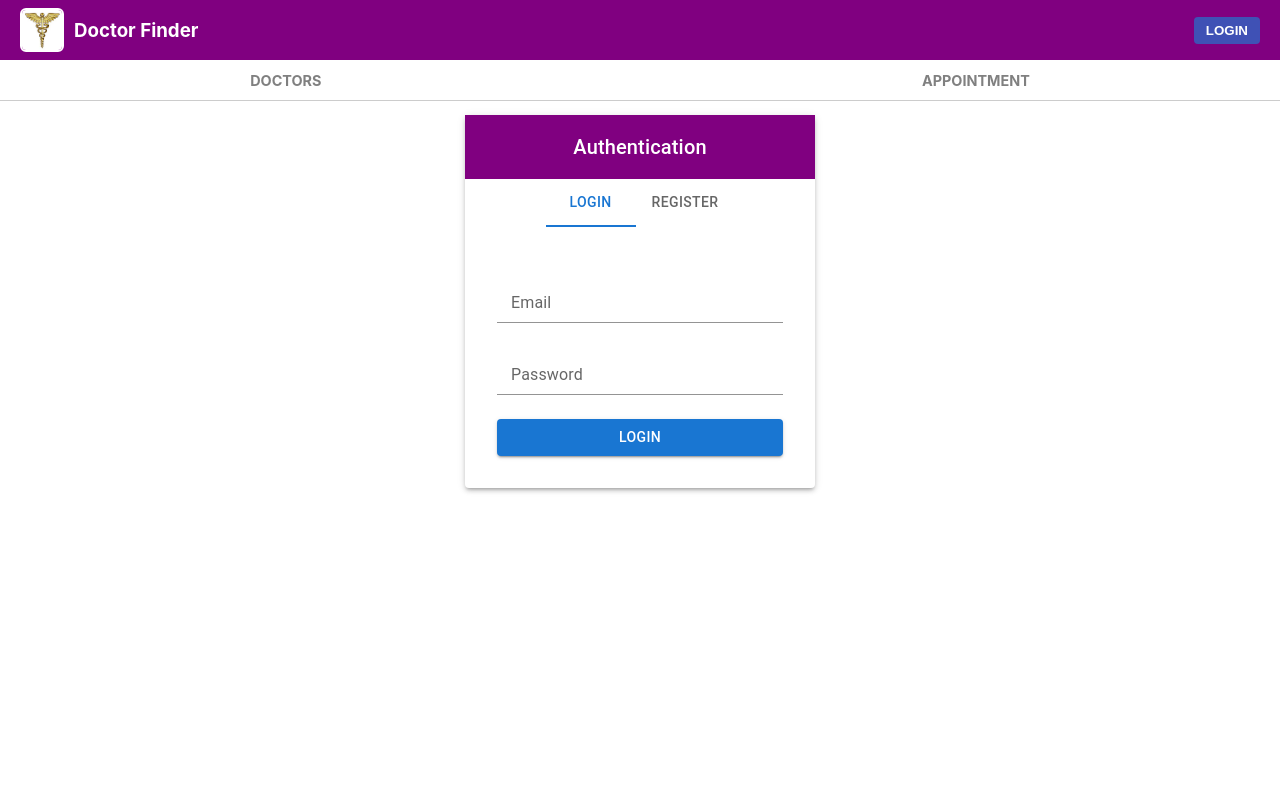
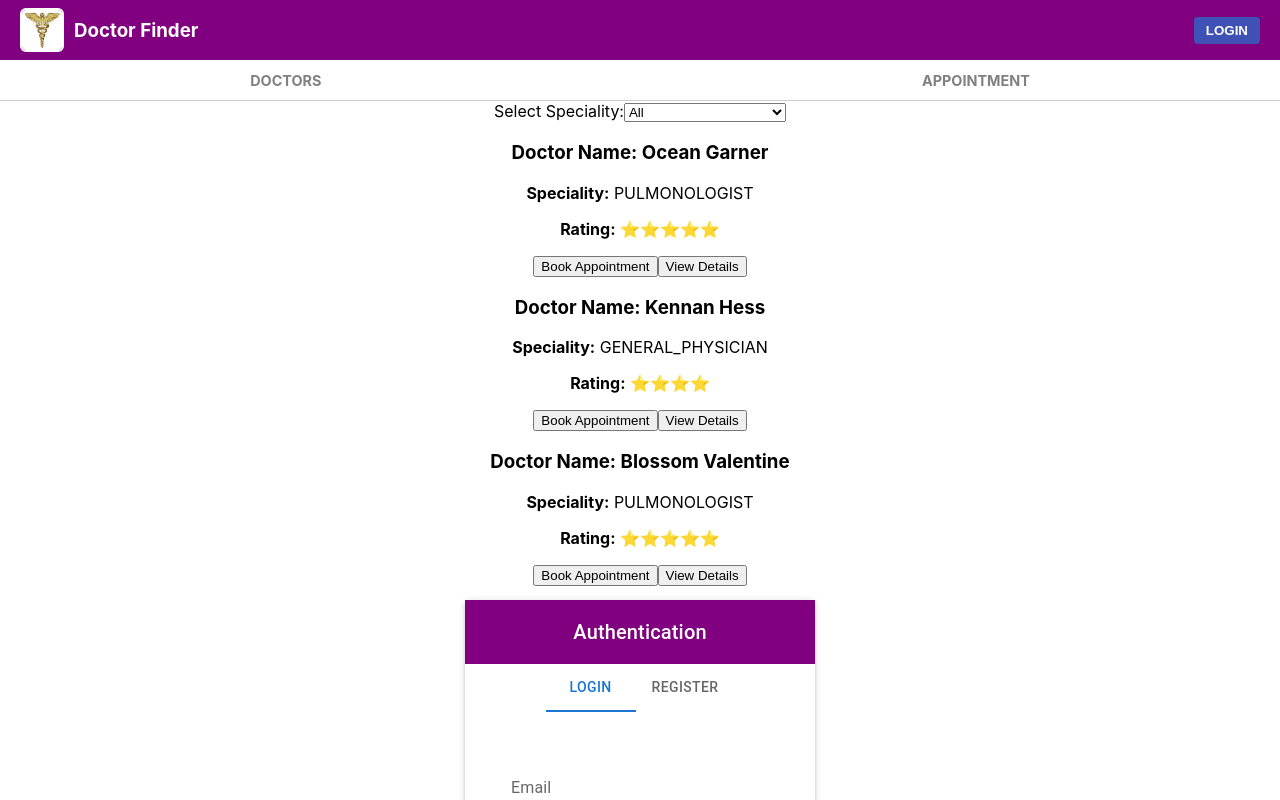
Before and after one commit to Sajan261996/Dociorssappointment.io, a React (Create React App) app: page /login in a window 1280 px wide. Shown: the top 800 px of the page. Built offline with nearby package versions, Linux system fonts and the light colour scheme.

Commit message:
Updated components and added new Home directory

```diff
--- a/src/App.js
+++ b/src/App.js
@@ -1,14 +1,21 @@
 import './App.css';
 import Header from './commons/Header';
+import Home from './Home/Home';
 import Login from './login/Login';
-import { BrowserRouter } from 'react-router-dom';
+import { BrowserRouter, Routes, Route, Navigate } from 'react-router-dom';
 
 function App() {
   return (
     <div className="App">
       <BrowserRouter>
         <Header />
-        <Login />
+        <Home/>
+        <Routes>
+          {/* Route for Login */}
+          <Route path="/login" element={<Login />} />
+          {/* Redirect any unknown route to Home */}
+          <Route path="*" element={<Navigate to="/" />} />
+        </Routes>
       </BrowserRouter>
     </div>
   );
--- /dev/null
+++ b/src/Home/Home.js
@@ -0,0 +1,51 @@
+import React, { useState } from "react";
+import "./Home.css";
+
+const doctors = [
+    { id: 1, name: 'Ocean Garner', speciality: 'PULMONOLOGIST', rating: 5 },
+    { id: 2, name: 'Kennan Hess', speciality: 'GENERAL_PHYSICIAN', rating: 4 },
+    { id: 3, name: 'Blossom Valentine', speciality: 'PULMONOLOGIST', rating: 5 },
+];
+
+const specialities = ['All', 'PULMONOLOGIST', 'GENERAL_PHYSICIAN'];
+
+function Home() {
+    const [selectedSpeciality, setSelectedSpeciality] = useState('All');
+
+    const handleSpecialityChange = (e) => {
+        setSelectedSpeciality(e.target.value);
+    };
+
+    const filteredDoctors = selectedSpeciality === 'All'
+        ? doctors
+        : doctors.filter(doc => doc.speciality === selectedSpeciality);
+
+    return (
+        <div className="home-container">
+            <div className="filter-section">
+                <label htmlFor="speciality">Select Speciality:</label>
+                <select id="speciality" value={selectedSpeciality} onChange={handleSpecialityChange}>
+                    {specialities.map((spec, index) => (
+                        <option key={index} value={spec}>{spec.replace('_', ' ')}</option>
+                    ))}
+                </select>
+            </div>
+
+            <div className="doctors-list">
+                {filteredDoctors.map(doctor => (
+                    <div key={doctor.id} className="doctor-card">
+                        <h3>Doctor Name: {doctor.name}</h3>
+                        <p><strong>Speciality:</strong> {doctor.speciality}</p>
+                        <p><strong>Rating:</strong> {'⭐'.repeat(doctor.rating)}</p>
+                        <div className="button-group">
+                            <button className="appointment-btn">Book Appointment</button>
+                            <button className="details-btn">View Details</button>
+                        </div>
+                    </div>
+                ))}
+            </div>
+        </div>
+    );
+}
+
+export default Home;
--- a/src/commons/Header.js
+++ b/src/commons/Header.js
@@ -15,7 +15,8 @@ function Header() {
           <h3>Doctor Finder</h3>
         </div>
         <div className="login-button">
-          <Link to="../login/Login.js">
+          {/* Corrected login link */}
+          <Link to="/login">
             <button className="login-btn">LOGIN</button>
           </Link>
         </div>
```
Also changed, not shown: src/Home/Home.css (added).
